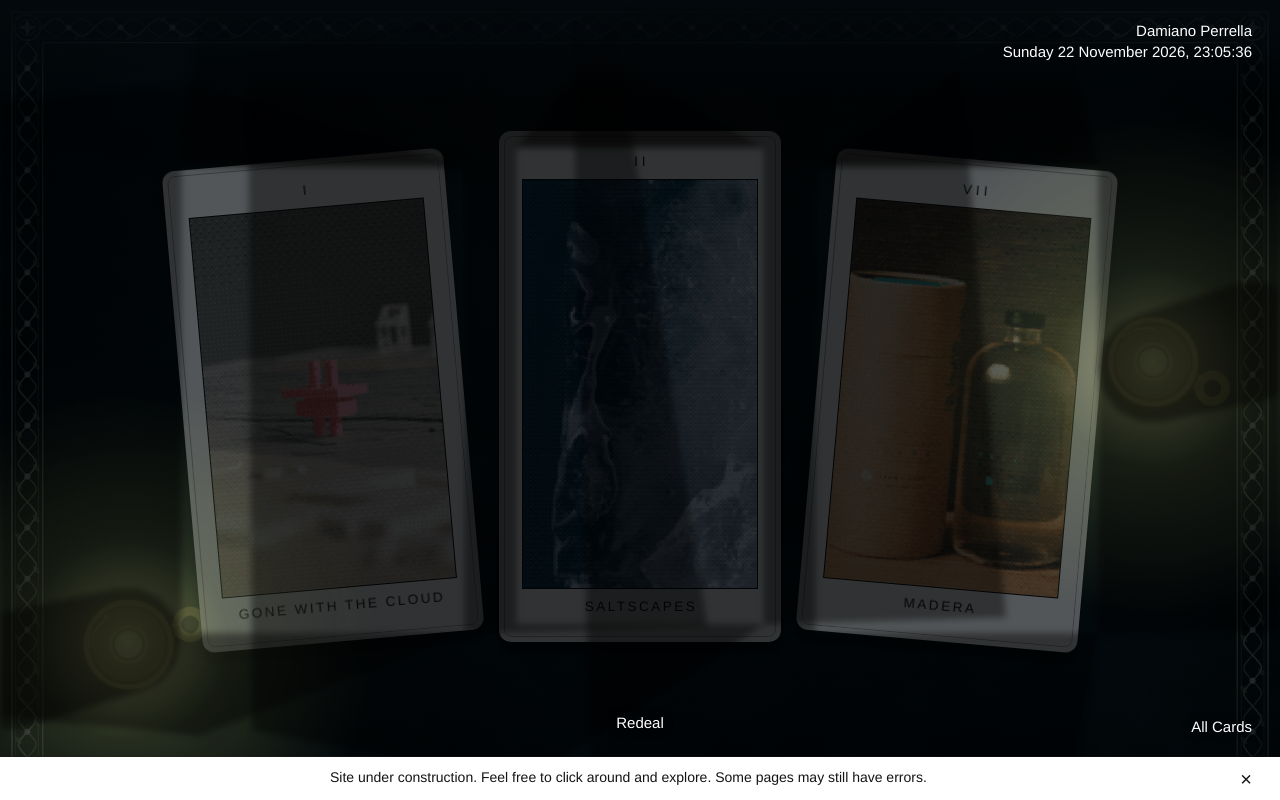
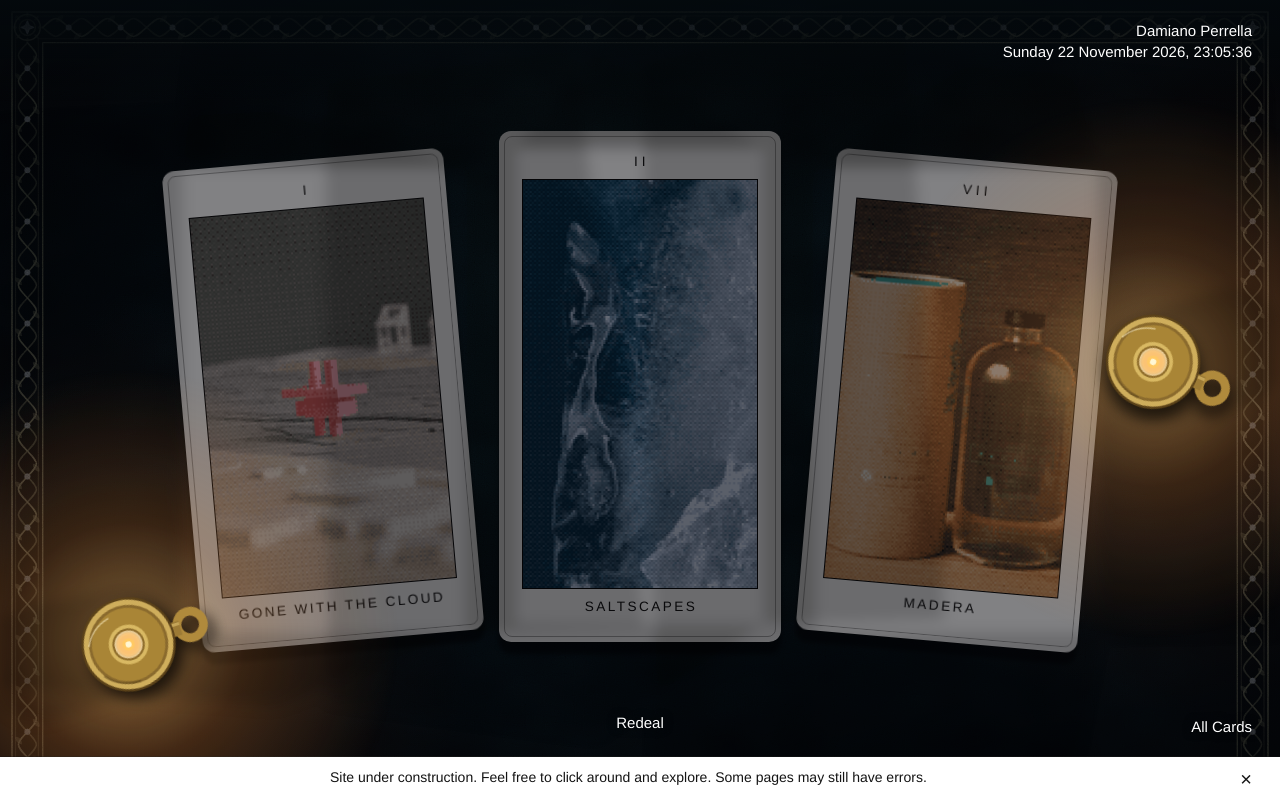
Before and after one commit to damianoperrella/damianoperrella.github.io, a plain HTML site: page index.html in a window 1280 px wide. Drawn offline with Linux system fonts and the light colour scheme; animation ran at ten frames a second.

Commit message:
Add files via upload

```diff
--- a/index.html
+++ b/index.html
@@ -19,7 +19,7 @@
     --room:       #03080b;
     --room-haze:  #123038;               /* the cold light hanging in the air */
     --gold:       #6c7762;               /* old tarnished thread, unlit */
-    --gold-lit:   #c8d3ae;               /* the same thread where a flame catches it */
+    --gold-lit:   #e6cf98;               /* the same thread where a flame catches it */
 
     --card:  #ffffff;
     --ink:   #141414;                    /* text + hairlines on the cards */
@@ -84,12 +84,12 @@
   /* the light each flame throws on the cloth (additive) */
   .room .glow {
     inset: auto; width: 62vmax; height: 62vmax; margin: -31vmax 0 0 -31vmax;
-    background: radial-gradient(circle, rgba(236, 238, 150, .55) 0%, rgba(208, 220, 120, .22) 7%, rgba(150, 172, 92, .085) 22%, rgba(90, 120, 80, .03) 40%, transparent 56%);
+    background: radial-gradient(circle, rgba(255, 186, 96, .7) 0%, rgba(255, 150, 58, .32) 9%, rgba(240, 120, 40, .13) 26%, rgba(200, 90, 30, .045) 44%, transparent 62%);
     mix-blend-mode: screen; opacity: calc(.7 + var(--f, 1) * .3); transform: scale(calc(.9 + var(--f, 1) * .1));
   }
   .room .spark {
     inset: auto; width: 9px; height: 9px; margin: -4.5px; opacity: 0;
-    background: #f2f6dc;
+    background: #ffe6b0;
     clip-path: polygon(50% 0, 60% 40%, 100% 50%, 60% 60%, 50% 100%, 40% 60%, 0 50%, 40% 40%);
     animation: spark var(--d, 3.5s) ease-in-out var(--w, 0s) infinite;
   }
@@ -105,11 +105,12 @@
   .candle svg { display: block; width: 100%; height: 100%; overflow: visible; pointer-events: none; }
   .candle .flame { transform-box: fill-box; transform-origin: 50% 50%; transform: scale(calc(.86 + var(--f, 1) * .16)); }
   .candle .flame circle:first-child { filter: blur(2px); }
-  #shade { position: fixed; inset: 0; z-index: 5; pointer-events: none; background: rgba(2, 7, 10, .68); -webkit-mask-image: var(--m); mask-image: var(--m); -webkit-mask-composite: source-in; mask-composite: intersect; }
+  #shade { position: fixed; inset: 0; z-index: 5; pointer-events: none; background: rgba(4, 5, 9, .5); -webkit-mask-image: var(--m); mask-image: var(--m); -webkit-mask-composite: source-in; mask-composite: intersect; }
+  #candles { position: fixed; inset: 0; z-index: 9; pointer-events: none; }
   #relight { position: fixed; inset: 0; z-index: 5; pointer-events: none; overflow: hidden; }
   #relight i {
     position: absolute; width: 50vmax; height: 50vmax; margin: -25vmax 0 0 -25vmax; display: block;
-    background: radial-gradient(circle, rgba(226, 232, 150, .5) 0%, rgba(190, 205, 120, .18) 22%, transparent 56%);
+    background: radial-gradient(circle, rgba(255, 196, 112, .5) 0%, rgba(255, 150, 60, .2) 26%, transparent 60%);
     mix-blend-mode: soft-light; opacity: calc(.7 + var(--f, 1) * .3);
   }
   .candle .flame { z-index: 2; }
@@ -296,6 +297,7 @@
     filter: var(--manicule-filter) drop-shadow(0 8px 10px rgba(0, 0, 0, .35));
   }
 
+  #manicule #manicule-lit { position: absolute; left: 0; top: 0; filter: sepia(1) saturate(5) hue-rotate(-14deg) brightness(1.25); mix-blend-mode: normal; -webkit-mask-image: var(--hm, none); mask-image: var(--hm, none); }
   @media (prefers-reduced-motion: reduce) {
     .tilt { transition: none; }
   }
@@ -405,35 +407,36 @@
   <i class="haze"></i><i class="nap"></i><i class="thread"></i><i class="lit"></i><i class="vignette"></i><i class="grain"></i>
   <div class="candle" data-i="0" style="rotate: -18deg" title="Drag me">
     <svg viewBox="0 0 200 160" aria-hidden="true">
-      <path fill-rule="evenodd" fill="#8d8446" d="M168 56a24 24 0 1 0 .01 0ZM168 68a12 12 0 1 1-.01 0Z"/>
-      <path fill="#766d37" d="M120 70h34v20h-34Z"/><path fill="#b9ae74" d="M120 72h34v4h-34Z" opacity=".7"/>
-      <circle cx="80" cy="80" r="64" fill="#3d3a1b"/><circle cx="80" cy="80" r="61" fill="#a79a58"/>
-      <circle cx="80" cy="80" r="54" fill="#6a622f"/><circle cx="80" cy="80" r="50" fill="#867b3d"/>
-      <path d="M28 66a54 54 0 0 1 36-28" fill="none" stroke="#eee9bd" stroke-width="2" stroke-linecap="round" opacity=".55"/>
-      <path d="M36 112a54 54 0 0 0 44 20" fill="none" stroke="#2c2a14" stroke-width="3" stroke-linecap="round" opacity=".5"/>
-      <circle cx="80" cy="80" r="27" fill="#b3a661"/><circle cx="80" cy="80" r="22" fill="#6f6733"/>
-      <circle cx="80" cy="80" r="19" fill="#cfcaa6"/><circle cx="80" cy="80" r="15" fill="#e5e1c2"/>
-      <circle cx="80" cy="80" r="3.200" fill="#241f12"/>
-      <g class="flame"><circle cx="80" cy="80" r="14" fill="rgba(214,224,120,.5)"/><circle cx="80" cy="80" r="7" fill="#e6ea8c"/><circle cx="80" cy="80" r="3.500" fill="#fbfce6"/></g>
+      <path fill-rule="evenodd" fill="#b08a3c" d="M168 56a24 24 0 1 0 .01 0ZM168 68a12 12 0 1 1-.01 0Z"/>
+      <path fill="#9c7a35" d="M120 70h34v20h-34Z"/><path fill="#d8b868" d="M120 72h34v4h-34Z" opacity=".7"/>
+      <circle cx="80" cy="80" r="64" fill="#5b4219"/><circle cx="80" cy="80" r="61" fill="#cfae5c"/>
+      <circle cx="80" cy="80" r="54" fill="#8a6a2d"/><circle cx="80" cy="80" r="50" fill="#a98536"/>
+      <path d="M28 66a54 54 0 0 1 36-28" fill="none" stroke="#fff3c9" stroke-width="2" stroke-linecap="round" opacity=".55"/>
+      <path d="M36 112a54 54 0 0 0 44 20" fill="none" stroke="#5b4219" stroke-width="3" stroke-linecap="round" opacity=".5"/>
+      <circle cx="80" cy="80" r="27" fill="#d9b963"/><circle cx="80" cy="80" r="22" fill="#8d6c2c"/>
+      <circle cx="80" cy="80" r="19" fill="#e6d6ae"/><circle cx="80" cy="80" r="15" fill="#f4e9c8"/>
+      <circle cx="80" cy="80" r="3.200" fill="#3a2d1d"/>
+      <g class="flame"><circle cx="80" cy="80" r="17" fill="rgba(255,170,60,.6)"/><circle cx="80" cy="80" r="8.500" fill="#ffc964"/><circle cx="80" cy="80" r="4.200" fill="#fff7d4"/></g>
     </svg>
   </div>
   <div class="candle" data-i="1" style="rotate: 24deg" title="Drag me">
     <svg viewBox="0 0 200 160" aria-hidden="true">
-      <path fill-rule="evenodd" fill="#8d8446" d="M168 56a24 24 0 1 0 .01 0ZM168 68a12 12 0 1 1-.01 0Z"/>
-      <path fill="#766d37" d="M120 70h34v20h-34Z"/><path fill="#b9ae74" d="M120 72h34v4h-34Z" opacity=".7"/>
-      <circle cx="80" cy="80" r="64" fill="#3d3a1b"/><circle cx="80" cy="80" r="61" fill="#a79a58"/>
-      <circle cx="80" cy="80" r="54" fill="#6a622f"/><circle cx="80" cy="80" r="50" fill="#867b3d"/>
-      <path d="M28 66a54 54 0 0 1 36-28" fill="none" stroke="#eee9bd" stroke-width="2" stroke-linecap="round" opacity=".55"/>
-      <path d="M36 112a54 54 0 0 0 44 20" fill="none" stroke="#2c2a14" stroke-width="3" stroke-linecap="round" opacity=".5"/>
-      <circle cx="80" cy="80" r="27" fill="#b3a661"/><circle cx="80" cy="80" r="22" fill="#6f6733"/>
-      <circle cx="80" cy="80" r="19" fill="#cfcaa6"/><circle cx="80" cy="80" r="15" fill="#e5e1c2"/>
-      <circle cx="80" cy="80" r="3.200" fill="#241f12"/>
-      <g class="flame"><circle cx="80" cy="80" r="14" fill="rgba(214,224,120,.5)"/><circle cx="80" cy="80" r="7" fill="#e6ea8c"/><circle cx="80" cy="80" r="3.500" fill="#fbfce6"/></g>
+      <path fill-rule="evenodd" fill="#b08a3c" d="M168 56a24 24 0 1 0 .01 0ZM168 68a12 12 0 1 1-.01 0Z"/>
+      <path fill="#9c7a35" d="M120 70h34v20h-34Z"/><path fill="#d8b868" d="M120 72h34v4h-34Z" opacity=".7"/>
+      <circle cx="80" cy="80" r="64" fill="#5b4219"/><circle cx="80" cy="80" r="61" fill="#cfae5c"/>
+      <circle cx="80" cy="80" r="54" fill="#8a6a2d"/><circle cx="80" cy="80" r="50" fill="#a98536"/>
+      <path d="M28 66a54 54 0 0 1 36-28" fill="none" stroke="#fff3c9" stroke-width="2" stroke-linecap="round" opacity=".55"/>
+      <path d="M36 112a54 54 0 0 0 44 20" fill="none" stroke="#5b4219" stroke-width="3" stroke-linecap="round" opacity=".5"/>
+      <circle cx="80" cy="80" r="27" fill="#d9b963"/><circle cx="80" cy="80" r="22" fill="#8d6c2c"/>
+      <circle cx="80" cy="80" r="19" fill="#e6d6ae"/><circle cx="80" cy="80" r="15" fill="#f4e9c8"/>
+      <circle cx="80" cy="80" r="3.200" fill="#3a2d1d"/>
+      <g class="flame"><circle cx="80" cy="80" r="17" fill="rgba(255,170,60,.6)"/><circle cx="80" cy="80" r="8.500" fill="#ffc964"/><circle cx="80" cy="80" r="4.200" fill="#fff7d4"/></g>
     </svg>
   </div>
 </div>
 <div id="shade" aria-hidden="true"></div>
 <div id="relight" aria-hidden="true"></div>
+<div id="candles"></div>
 
 <header class="id">
   <a href="/about">Damiano Perrella</a>
@@ -463,7 +466,7 @@
 <div id="receipts"></div>
 
 <div id="manicule" aria-hidden="true">
-  <div class="pivot"><img id="manicule-img" alt=""></div>
+  <div class="pivot"><img id="manicule-img" alt=""><img id="manicule-lit" alt=""></div>
 </div>
 
 
@@ -525,8 +528,10 @@
   let saved = null;
   try { saved = JSON.parse(localStorage.getItem("candles-v1") || "null"); } catch (e) {}
   const pos = START.map((d, i) => saved && saved[i] && isFinite(saved[i].x) && isFinite(saved[i].y) ? { x: +saved[i].x, y: +saved[i].y } : { ...d });
-  const flames = [...room.querySelectorAll(".candle")].map((el, i) => {
-    const glow = document.createElement("i"); glow.className = "glow"; room.insertBefore(glow, el);
+  const candleLayer = document.getElementById("candles");        // candles sit above the cards so they can never get buried
+  room.querySelectorAll(".candle").forEach(c => candleLayer.appendChild(c));
+  const flames = [...candleLayer.querySelectorAll(".candle")].map((el, i) => {
+    const glow = document.createElement("i"); glow.className = "glow"; room.appendChild(glow);
     const rl = document.createElement("i"); relight.appendChild(rl);
     return { el, glow, rl, i, x: 0, y: 0, f: 1, target: 1, next: 0 };
   });
@@ -543,7 +548,7 @@
   }
   /* long shadows: every card and candle holder throws a shadow away from each flame */
   const cv = document.createElement("canvas"), cx = cv.getContext("2d");
-  cv.setAttribute("aria-hidden", "true"); cv.style.cssText = "position:fixed;inset:0;width:100%;height:100%;z-index:6;pointer-events:none;filter:blur(3px)"; document.body.appendChild(cv);
+  cv.setAttribute("aria-hidden", "true"); cv.style.cssText = "position:fixed;inset:0;width:100%;height:100%;z-index:6;pointer-events:none;filter:blur(7px)"; document.body.appendChild(cv);
   const dpr = Math.min(devicePixelRatio || 1, 1.5);
   function sizeCanvas() { cv.width = Math.round(innerWidth * dpr / 2); cv.height = Math.round(innerHeight * dpr / 2); cx.setTransform(cv.width / innerWidth, 0, 0, cv.height / innerHeight, 0, 0); }
   function hull(pts) {                                            // convex hull (monotone chain)
@@ -570,7 +575,7 @@
       const wob = (o.f - 1) * 26, lx = o.x + wob, ly = o.y - wob * .6;     // the shadows sway as the flame dances
       solids.forEach(sd => {
         if (sd.own === o) return;
-        const L = (sd.own ? 150 : 340) * (1 + (o.f - 1) * 1.6), out = sd.pts.map(p => { const dx = p[0] - lx, dy = p[1] - ly, d = Math.hypot(dx, dy) || 1; return [p[0] + dx / d * L, p[1] + dy / d * L]; });
+        const L = (sd.own ? 110 : 230) * (1 + (o.f - 1) * 1.2), out = sd.pts.map(p => { const dx = p[0] - lx, dy = p[1] - ly, d = Math.hypot(dx, dy) || 1; return [p[0] + dx / d * L, p[1] + dy / d * L]; });
         const poly = hull(sd.pts.concat(out));
         cx.save();
         if (sd.card || sd.own) {                                   // an object never shadows itself
@@ -579,7 +584,7 @@
           cx.closePath(); cx.clip("evenodd");
         }
         cx.beginPath(); poly.forEach((p, i) => i ? cx.lineTo(p[0], p[1]) : cx.moveTo(p[0], p[1])); cx.closePath();
-        cx.fillStyle = "rgba(0,0,0,.42)"; cx.fill(); cx.restore();
+        cx.fillStyle = "rgba(0,0,0,.17)"; cx.fill(); cx.restore();
       });
     });
   }
@@ -589,9 +594,9 @@
       o.glow.style.left = o.x + "px"; o.glow.style.top = o.y + "px";
       o.rl.style.left = o.x + "px"; o.rl.style.top = o.y + "px";
     });
-    const stops = flames.map(o => `radial-gradient(circle at ${o.x.toFixed(0)}px ${o.y.toFixed(0)}px, rgba(0,0,0,calc(.6 + var(--f${o.i}) * .4)) 0, rgba(0,0,0,.6) calc(${rad * .12}px * var(--f${o.i})), rgba(0,0,0,.3) calc(${rad * .26}px * var(--f${o.i})), transparent calc(${rad * .46}px * var(--f${o.i})))`);
+    const stops = flames.map(o => `radial-gradient(circle at ${o.x.toFixed(0)}px ${o.y.toFixed(0)}px, rgba(0,0,0,calc(.6 + var(--f${o.i}) * .4)) 0, rgba(0,0,0,.7) calc(${rad * .13}px * var(--f${o.i})), rgba(0,0,0,.3) calc(${rad * .26}px * var(--f${o.i})), transparent calc(${rad * .46}px * var(--f${o.i})))`);
     room.style.setProperty("--mask", stops.join(","));
-    const hole = flames.map(o => `radial-gradient(circle at ${o.x.toFixed(0)}px ${o.y.toFixed(0)}px, transparent 0, transparent calc(${rad * .06}px * var(--f${o.i})), rgba(0,0,0,.55) calc(${rad * .2}px * var(--f${o.i})), #000 calc(${rad * .42}px * var(--f${o.i})))`).join(",");
+    const hole = flames.map(o => `radial-gradient(circle at ${o.x.toFixed(0)}px ${o.y.toFixed(0)}px, transparent 0, transparent calc(${rad * .1}px * var(--f${o.i})), rgba(0,0,0,.5) calc(${rad * .26}px * var(--f${o.i})), #000 calc(${rad * .5}px * var(--f${o.i})))`).join(",");
     shade.style.setProperty("--m", hole);
     placeSparks();
   }
@@ -629,6 +634,7 @@
     sparks.forEach(e => { const o = flames[+e.dataset.i]; e.style.left = (o.x + +e.dataset.ox * rad) + "px"; e.style.top = (o.y + +e.dataset.oy * rad) + "px"; });
   }
 
+  window.CANDLES = flames;
   sizeCanvas(); drawFrame(); layout(); shadows();
   addEventListener("resize", () => { sizeCanvas(); drawFrame(); layout(); shadows(); });
   addEventListener("load", layout);
@@ -1078,7 +1084,7 @@
     const STIFFNESS  = 70;    // spring strength toward the aim
     const DAMPING    = 9;     // lower = more overshoot
 
-    img.src = "manicule.svg";
+    img.src = "manicule.svg"; const litImg = document.getElementById("manicule-lit"); litImg.src = "manicule.svg";
 
     // hinge: centred over the spread, above the top of the window
     const hinge = () => {
@@ -1131,6 +1137,22 @@
 
       el.style.transform = `translate(${hg.x}px, ${hg.y + lift}px)`;
       pivot.style.transform = `rotate(${rot}deg)`;
+      /* the candles light the hand from their side, and it throws a soft shadow away from them */
+      const C = window.CANDLES;
+      if (C && C.length) {
+        const w = pivot.offsetWidth, h = pivot.offsetHeight, a = -rot * Math.PI / 180, ca = Math.cos(a), sa = Math.sin(a);
+        const hx = hg.x, hy = hg.y + lift, tx = hx + Math.sin(rot * Math.PI / 180) * h * .62, ty = hy + Math.cos(rot * Math.PI / 180) * h * .62;   // roughly the hand
+        let near = 1e9, nx = 0, ny = 0; const stops = [];
+        C.forEach(o => {
+          const d = Math.hypot(o.x - tx, o.y - ty); if (d < near) { near = d; nx = tx - o.x; ny = ty - o.y; }
+          const vx = o.x - hx, vy = o.y - hy, lx = vx * ca - vy * sa + w * .511, ly = vx * sa + vy * ca;
+          stops.push(`radial-gradient(circle at ${lx.toFixed(0)}px ${ly.toFixed(0)}px, rgba(0,0,0,${(.75 * (.7 + .3 * o.f)).toFixed(2)}) 0, rgba(0,0,0,.5) ${(w * 1.5 * o.f).toFixed(0)}px, transparent ${(w * 3.4 * o.f).toFixed(0)}px)`);
+        });
+        pivot.style.setProperty("--hm", stops.join(","));
+        const rad = Math.max(innerWidth, innerHeight), k = Math.max(0, 1 - near / (rad * .7));
+        const L = Math.hypot(nx, ny) || 1, sx = (nx / L) * 16, sy = (ny / L) * 16, lx2 = sx * ca - sy * sa, ly2 = sx * sa + sy * ca;
+        img.style.filter = `var(--manicule-filter) brightness(${(.7 + .3 * k).toFixed(2)}) drop-shadow(${lx2.toFixed(1)}px ${ly2.toFixed(1)}px 9px rgba(0,0,0,.5))`;
+      }
       requestAnimationFrame(loop);
     })(performance.now());
   }
```
